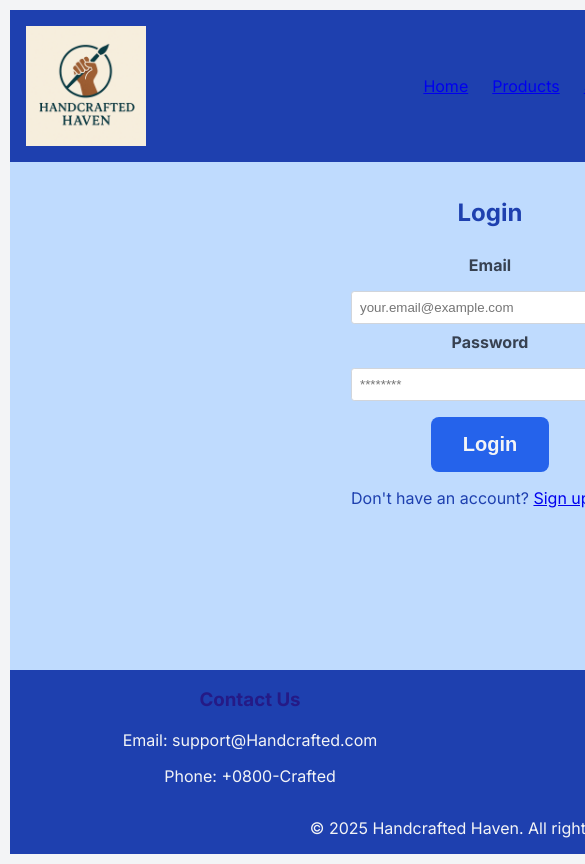
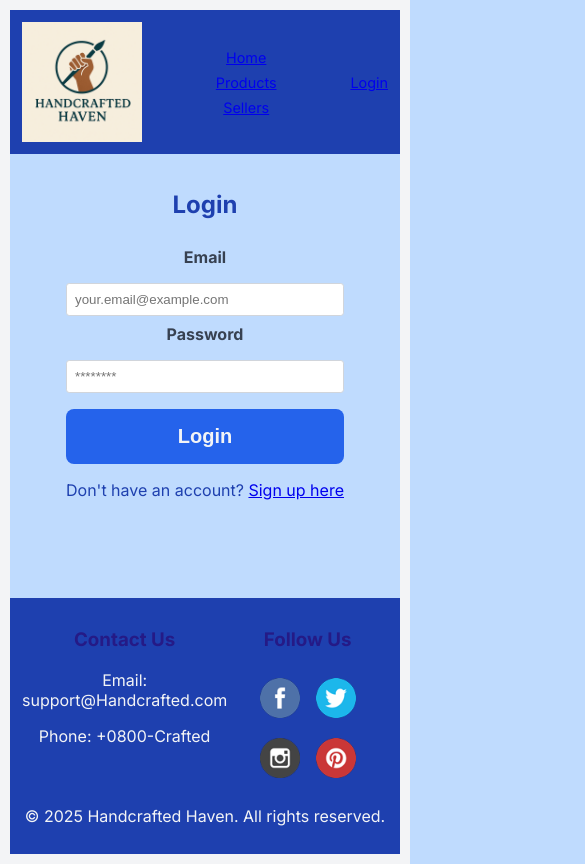
Before and after one commit to pbabcock-byu/WDD430_handcrafted_haven, a Next.js app: page /login in a window 390 px wide. Shown: the top 864 px of the page, 585 px wide, since content can reach past the window. Built offline with nearby package versions, Linux system fonts and the light colour scheme; a web font is replaced by a local one.

Commit message:
updated cell view with CSS file

```diff
--- a/src/app/globals.css
+++ b/src/app/globals.css
@@ -229,7 +229,7 @@ button:hover {
 }
 
 .rate-button:hover,
-view-reviews-button:hover {
+.view-reviews-button:hover {
   background-color: #1e40af; /* Blue-700 */
 }
 
@@ -626,3 +626,56 @@ tbody {
   padding: 1rem;
   text-align: center;
 }
+
+/* =========================
+   Responsive Design
+========================= */
+@media (max-width: 768px) {
+  body {
+    width: 100%;
+    border: none;
+    padding: 0;
+  }
+
+  .navlinks {
+    flex-direction: column;
+    gap: 0.5rem;
+  }
+
+  .product-grid,
+  .seller-grid {
+    grid-template-columns: 1fr;
+    gap: 16px;
+  }
+
+  .mainheader,
+  .mainfooter {
+    padding: 0.75rem;
+    text-align: center;
+  }
+
+  .product-image {
+    height: auto;
+  }
+}
+
+@media (max-width: 480px) {
+  .navlinks {
+    font-size: 0.9rem;
+  }
+
+  .loginbutton,
+  .signupseller,
+  .view-products-btn,
+  .rate-button,
+  .view-reviews-button,
+  .edit-button {
+    width: 100%;
+    max-width: 300px;
+  }
+
+  .seller-image {
+    width: 72px;
+    height: 72px;
+  }
+}
```
